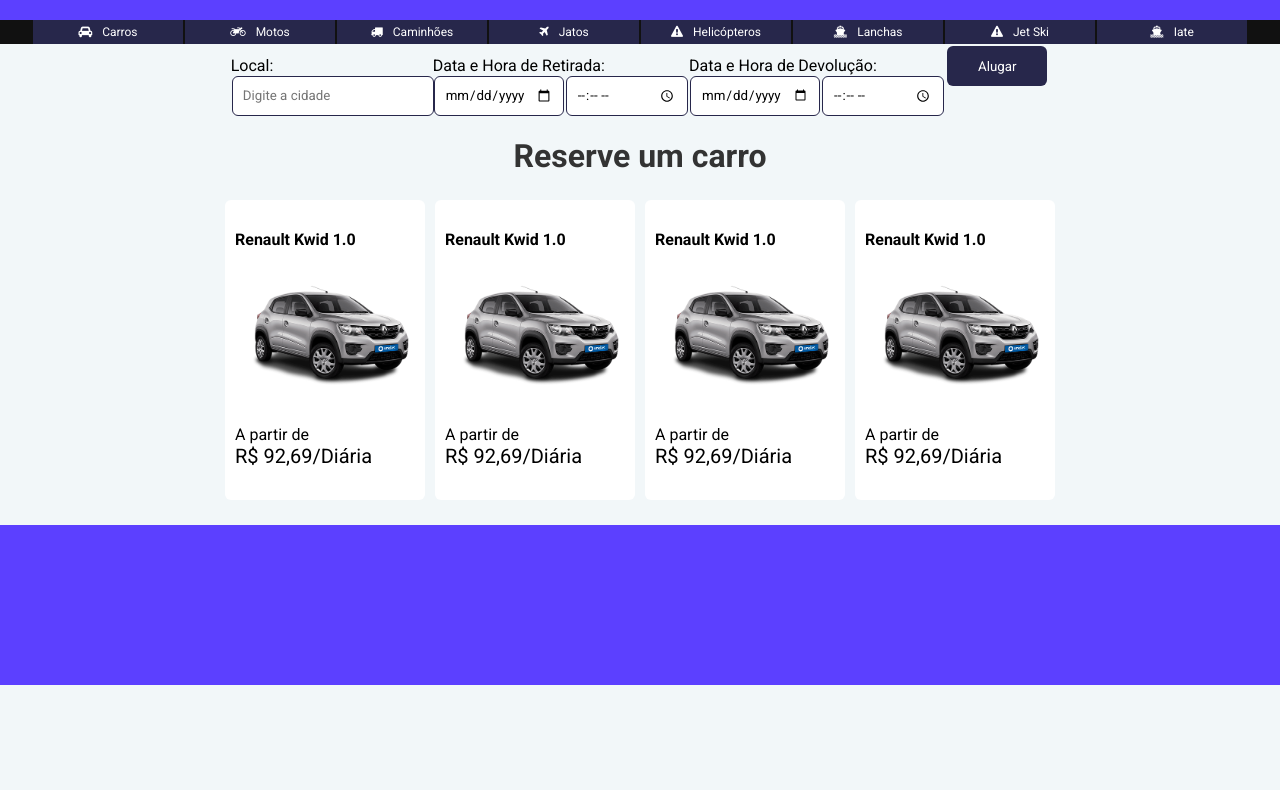
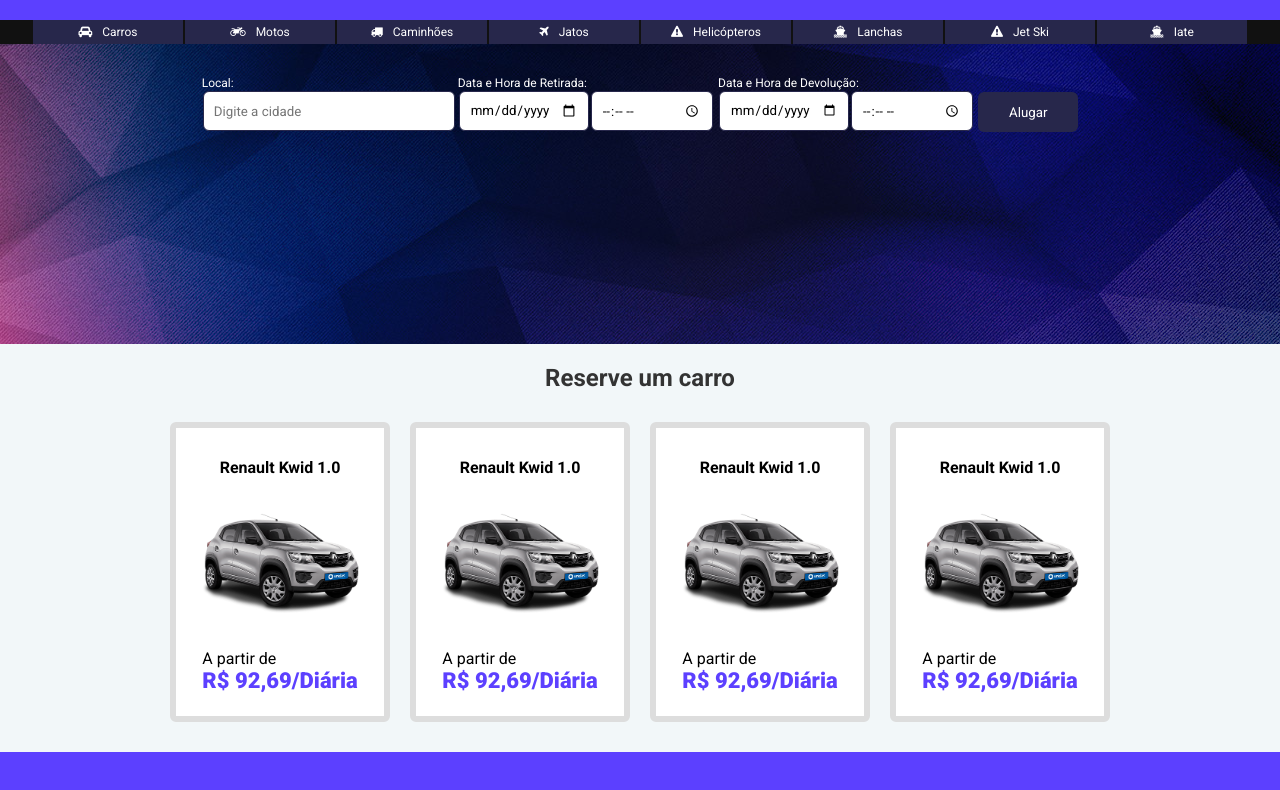
Before and after one commit to jaquelinediasoliveira/Projeto, a plain HTML site: page Projetinho/site/index.html in a window 1280 px wide. Shown: the part 60-850 px from the top of the page. Before the commit the page ends 800 px from the top, so only its background shows below. Drawn offline with Linux system fonts and the light colour scheme.

Commit message:
Update style.css

```diff
--- a/Projetinho/site/css/style.css
+++ b/Projetinho/site/css/style.css
@@ -85,9 +85,10 @@
     background-color: #5c40ff;
 }
 
-.carrosel {
+.carousel {
     height: 300px;
     padding: 30px;
+    margin-bottom: 20px;
 
     display: block;
     background-image: url("../img/img.jpg");
@@ -99,14 +100,17 @@
 form {
     display: flex;
     justify-content: center;
-    align-items: baseline;
+    align-items:flex-end;
 }
 
-/*.carrosel {
-    height: 300px;
-    background-image: url("../img.jpg");
-    display: flex;
-}*/
+form p {
+    color: #fff;
+    font-size: 12px;
+}
+
+form > div {
+    margin: 2px;
+}
 
 .input {
     width: 100%;
@@ -131,7 +135,7 @@
 }
 
 .filtro {
-    min-width: 200px;
+    min-width: 250px;
     max-width: 400px;
 }
 
@@ -171,54 +175,13 @@
     }
 }
 
-/*
-.filtro {
-    margin: auto;
-    padding: 0 20px;
-    width: 85%;
-    height: 100px;
-    background-color: #fff;
-    border-radius: 10px;
-    display: flex;
-    justify-content: center;
-    align-items: center;
-    flex-wrap: wrap;
-}
-
-.filtro > div {
-    margin: 10px;
-}
-
-.filtro > div > input {
-    width: 300px;
-    min-width: 80%;
-}
-
-.filtro > div > p {
-    font-size: 12px;
-    font-weight: 500;
-    margin-bottom: 5px;
-    color: #5c40ff;
-}
-
-#filtro {
-    width: 96%;
-    height: 30px;
-    border: 1px solid #5c40ff;
-    border-radius: 5px;
-    padding: 0 5px;
-}
-
-.data {
-    display: flex;
-}*/
-
 i {
     margin-right: 10px;
 }
 
 h1 {
     color: #333;
+    font-size: 24px;
     text-align: center;
     margin-top: 20px;
 }
@@ -243,13 +206,18 @@
 }
 
 .card {
-    width: 200px;
+    width: 220px;
     height: 300px;
 
-    margin: 5px;
+    margin: 10px;
     padding: 30px 10px;
+    display: flex;
+    flex-wrap: wrap;
+    justify-content: center;
     background-color: #fff;
+    border: 6px solid #ddd;
     border-radius: 6px;
+    /* box-shadow: 5px 5px #ddd; */
 }
 
 .card img {
@@ -258,7 +226,10 @@
 }
 
 .diaria {
-    font-size: 20px;
+    font-size: 22px;
+    color: #5c40ff;
+    font-weight: 900;
+    display: flex;
 }
 
 footer {
```
